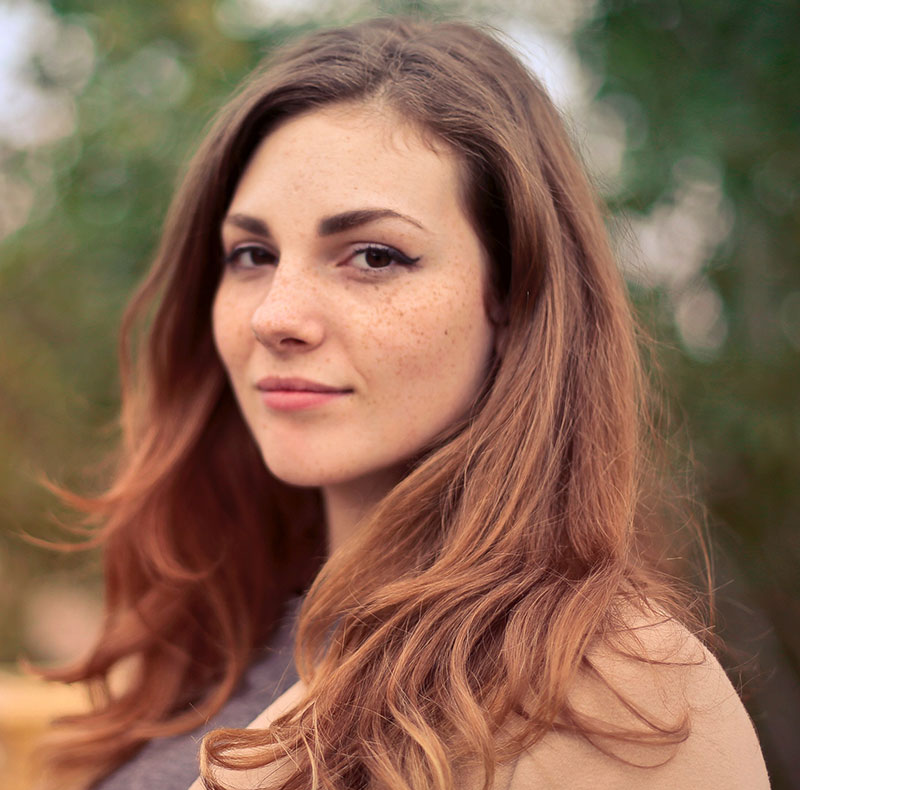
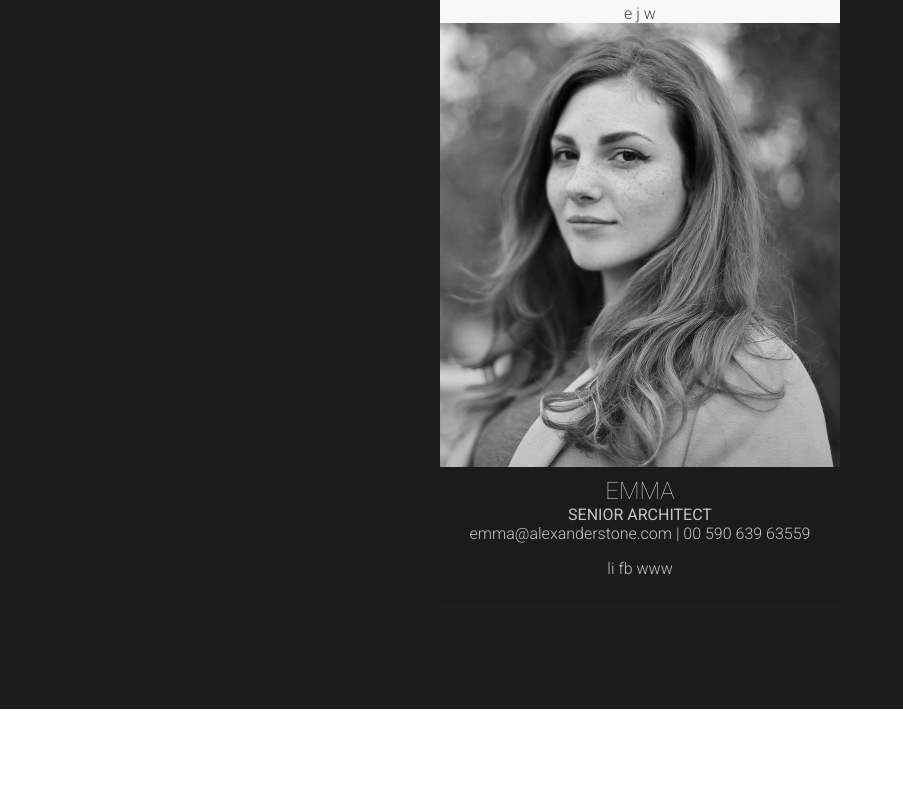
Before and after one commit to adamgonzls/ui006_userprofile, a website: page public/index.html in a window 1280 px wide. Shown: the part 91-881 px from the top of the page, without its empty margins (0-903 px from the left). After the commit the page ends 800 px from the top, so only its background shows below. Drawn offline with nearby package versions, Linux system fonts and the light colour scheme; files that its build step writes are made by us from their sources.

Commit message:
adjust layout

```diff
--- a/scss/_components.scss
+++ b/scss/_components.scss
@@ -1,3 +1,7 @@
+ul {
+  list-style-type: none;
+}
+
 .brand-button,
 button,
 button[type=submit],
@@ -44,3 +48,17 @@ input[type=submit] {
     margin-left: calculateMargin(10px);
   }
 }
+
+.social {
+  div {
+    display: inline-block;
+    positon: relative;
+    span {
+      background: var(--pumice);
+      color:var(--shadow);
+      display: inline-block;
+      width: 25px;
+      height: 25px;
+    }
+  }
+}
--- a/scss/_layout.scss
+++ b/scss/_layout.scss
@@ -1,5 +1,7 @@
 :root {
-  --brand-white: #fffffe;
+  --darkness: #1d1d1d;
+  --pumice: #c5c5c5;
+  --shadow: #1b1b1b;
   --cod: #111;
   --black-russian: #242528;
   --mountain-mist: #959595;
@@ -8,3 +10,58 @@
   --vermillion: #ff4204;
   --pizazz: #ff8a05
 }
+
+.page-container {
+  background: var(--darkness);
+  height: 100vh;
+}
+
+main {
+  margin: 0 auto;
+  max-width: 400px;
+  background: var(--alabaster);
+  padding-top: calculateMargin(40px);
+  text-align: center;
+}
+
+.user-pic {
+  img {
+    display: block;
+    width: 400px;
+    filter: grayscale(100%);
+    transition: filter .25s ease;
+    &:hover {
+      filter: grayscale(80%);
+    }
+  }
+}
+
+.user-info {
+  padding-top: calculateMargin(10px);
+  padding-bottom: calculateMargin(10px);
+  color: var(--pumice);
+  background: var(--shadow);
+  .name,
+  .title {
+    display: block;
+    text-transform: uppercase;
+  }
+  .name {
+    @include fontSize(24px);
+    font-weight: 100;
+  }
+  .title {
+    font-weight: 400;
+  }
+  .contact-info {
+    margin-bottom: calculateMargin(10px);
+  }
+  .social {
+    ul {
+      padding-left: 0;
+    }
+    li {
+      display: inline-block;
+    }
+  }
+}
--- a/scss/_reset.scss
+++ b/scss/_reset.scss
@@ -9,7 +9,7 @@ https://css-tricks.com/inheriting-box-sizing-probably-slightly-better-best-pract
 html {
   box-sizing: border-box;
   color: #444;
-  font: 100% 'Open Sans', sans-serif, Arial;
+  font: 100% 'Roboto', sans-serif, Arial;
   font-weight: 300;
 }
 
```
